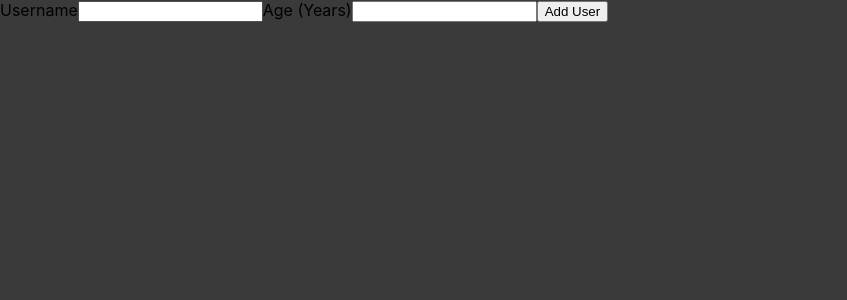
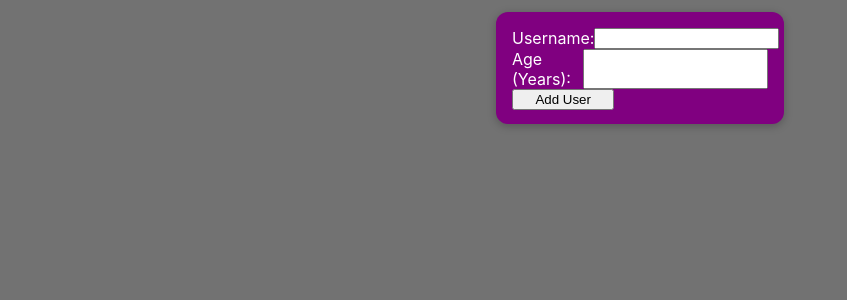
Before and after one commit to Niloy28/user-list, a React (Create React App) app: page / in a window 1280 px wide. Shown: the top 300 px of the page, without its empty margins (0-847 px from the left). Built offline with nearby package versions, Linux system fonts and the light colour scheme.

Commit message:
Added Card, beautified user input box.

```diff
--- a/src/App.tsx
+++ b/src/App.tsx
@@ -1,8 +1,10 @@
 import AddUser from "./components/Users/AddUser";
+
+import styles from "./styles/App.module.css";
 
 function App() {
 	return (
-		<div>
+		<div className={styles.app}>
 			<AddUser />
 		</div>
 	);
--- /dev/null
+++ b/src/components/UI/Card.tsx
@@ -0,0 +1,11 @@
+import CardProps from "../../types/CardProps";
+
+import styles from "../../styles/Card.module.css";
+
+const Card: React.FC<CardProps> = (props) => {
+	const classes = `${styles.card} ${props.className}`;
+
+	return <div className={classes}>{props.children}</div>;
+};
+
+export default Card;
--- a/src/components/Users/AddUser.tsx
+++ b/src/components/Users/AddUser.tsx
@@ -1,18 +1,28 @@
+import Card from "../UI/Card";
+
+import styles from "../../styles/AddUser.module.css";
+
 const AddUser = () => {
 	const formSubmitHandler = (event: React.FormEvent<HTMLFormElement>) => {
 		event.preventDefault();
 	};
 
 	return (
-		<form onSubmit={formSubmitHandler}>
-			<label htmlFor="username">Username</label>
-			<input id="username" type="text" />
+		<Card className={styles.addUserCard}>
+			<form className={styles.addUserForm} onSubmit={formSubmitHandler}>
+				<div className={styles.addUserField}>
+					<label htmlFor="username">Username: </label>
+					<input id="username" type="text" />
+				</div>
 
-			<label htmlFor="age">Age (Years)</label>
-			<input id="age" type="number" />
+				<div className={styles.addUserField}>
+					<label htmlFor="age">Age (Years): </label>
+					<input id="age" type="number" />
+				</div>
 
-			<button type="submit">Add User</button>
-		</form>
+				<button type="submit">Add User</button>
+			</form>
+		</Card>
 	);
 };
 
--- a/src/index.css
+++ b/src/index.css
@@ -8,7 +8,7 @@ body {
 }
 
 html {
-	background-color: rgb(58, 58, 58);
+	background-color: rgb(114, 114, 114);
 }
 
 code {
--- /dev/null
+++ b/src/styles/AddUser.module.css
@@ -0,0 +1,22 @@
+.addUserCard {
+	width: 18rem;
+	background-color: purple;
+	padding: 1rem;
+}
+
+.addUserForm {
+	display: flex;
+	flex-direction: column;
+	height: 10vh;
+	justify-content: space-between;
+	color: white;
+}
+
+.addUserField {
+	display: flex;
+	justify-content: space-between;
+}
+
+.addUserForm button {
+	width: 40%;
+}
--- /dev/null
+++ b/src/styles/App.module.css
@@ -0,0 +1,11 @@
+.app {
+	display: flex;
+	justify-content: center;
+}
+
+.appCard {
+	width: 20rem;
+	height: auto;
+	padding: 1rem;
+	background-color: purple;
+}
--- /dev/null
+++ b/src/styles/Card.module.css
@@ -0,0 +1,7 @@
+.card {
+	box-sizing: border-box;
+	box-shadow: 0 2px 8px rgba(0, 0, 0, 0.25);
+	padding: 0.5rem;
+	margin: 0.75rem;
+	border-radius: 12px;
+}
--- /dev/null
+++ b/src/types/CardProps.ts
@@ -0,0 +1,6 @@
+interface CardProps {
+	children: React.ReactNode;
+	className?: string;
+}
+
+export default CardProps;
```
